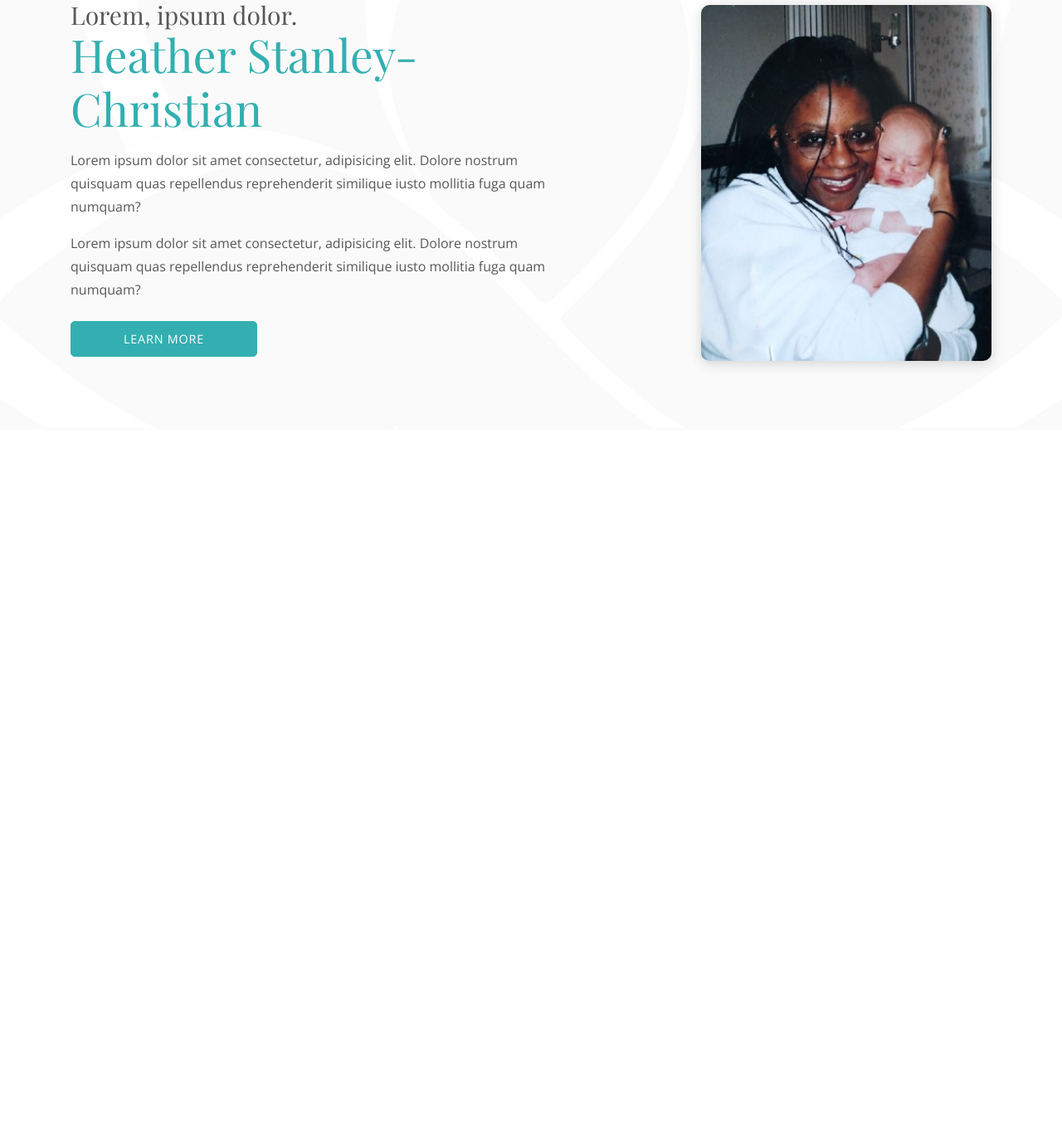
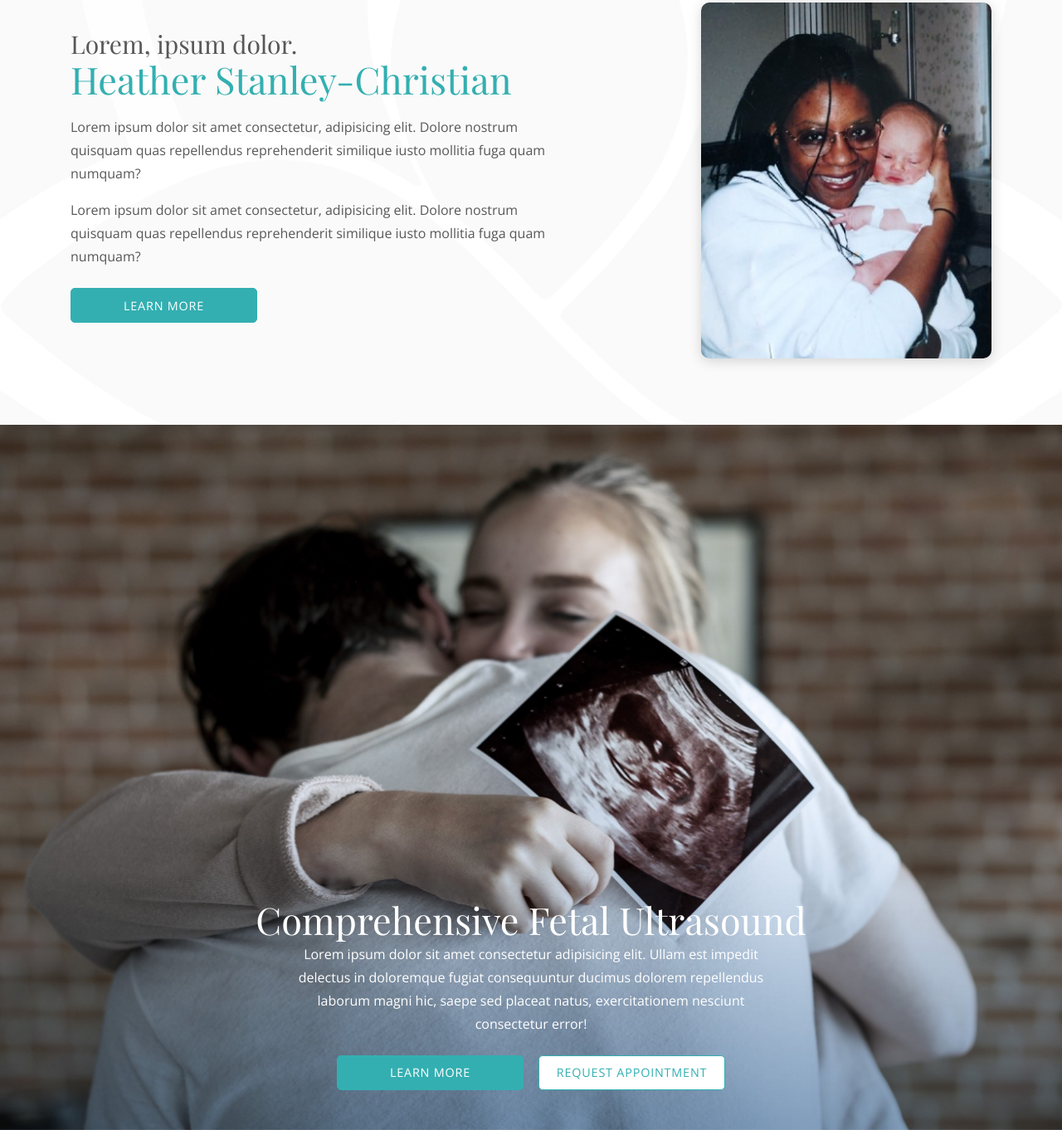
Before and after one commit to drbcreative/UnityMFM-Static, a plain HTML site: page index.html in a window 1280 px wide. Shown: the part 817-2179 px from the top of the page at 83% size. Before the commit the page ends 1335 px from the top, so only its background shows below. Drawn offline with nearby package versions, Linux system fonts and the light colour scheme; a script that the page names is missing; a web font is replaced by a local one.

Commit message:
comprehensive section complete

```diff
--- a/index.html
+++ b/index.html
@@ -136,10 +136,10 @@
         <div class="row align-items-start align-items-xl-center">
           <div class="col-md-6 col-xl-7">
             <div class="section-info">
-              <h3 class="color-dark">Lorem, ipsum dolor.</h3>
-              <h1 class="color-main">
+              <h4 class="color-dark">Lorem, ipsum dolor.</h4>
+              <h2 class="color-main">
                 Heather Stanley-Christian
-              </h1>
+              </h2>
               <p class="body-copy color-dark">
                 Lorem ipsum dolor sit amet consectetur, adipisicing elit. Dolore nostrum quisquam quas repellendus
                 reprehenderit similique iusto mollitia fuga quam numquam?
@@ -160,6 +160,28 @@
     <!-- /bio -->
 
     <!-- comprehensive -->
+    <section class="comprehensive d-flex align-items-md-end">
+      <div class="container">
+        <div class="row">
+          <div class="col">
+            <div class="section-info text-md-center">
+              <h2 class="color-white">
+                Comprehensive Fetal Ultrasound
+              </h2>
+              <p class="body-copy color-white mb-4">
+                Lorem ipsum dolor sit amet consectetur adipisicing elit. Ullam est impedit delectus in doloremque fugiat
+                consequuntur ducimus dolorem repellendus laborum magni hic, saepe sed placeat natus, exercitationem
+                nesciunt consectetur error!
+              </p>
+              <div class="ui-btn-group">
+                <div class="ui-btn ui-btn-main">LEARN MORE</div>
+                <div class="ui-btn ui-btn-light-ol">REQUEST APPOINTMENT</div>
+              </div>
+            </div>
+          </div>
+        </div>
+      </div>
+    </section>
     <!-- /comprehensive -->
 
     <!-- prenatal -->
--- a/scss/partials/_responsive.scss
+++ b/scss/partials/_responsive.scss
@@ -31,6 +31,21 @@
 
   /* BIO ******************************************************************** */
   /* COMPREHENSIVE SECTION ************************************************** */
+  .comprehensive {
+    height: 550px;
+    padding: 60px 20px;
+
+    &::before {
+      content: '';
+      position: absolute;
+      top: 0;
+      left: 0;
+      width: 100%;
+      height: 100%;
+      background: rgba($color-dark, .75);
+    }
+  }
+
   /* PRENATAL EVAl SECTION ************************************************** */
   /* DIAGNOSTIC OVERVIEW **************************************************** */
   /* TESTIMONIAL SECTION **************************************************** */
@@ -113,6 +128,21 @@
 
   /* BIO ******************************************************************** */
   /* COMPREHENSIVE SECTION ************************************************** */
+  .comprehensive {
+    height: 700px;
+    padding: 40px 20px;
+
+    &::before {
+      content: '';
+      position: absolute;
+      top: 0;
+      left: 0;
+      width: 100%;
+      height: 100%;
+      background: transparent;
+    }
+  }
+
   /* PRENATAL EVAl SECTION ************************************************** */
   /* DIAGNOSTIC OVERVIEW **************************************************** */
   /* TESTIMONIAL SECTION **************************************************** */
@@ -170,6 +200,21 @@
   }
 
   /* COMPREHENSIVE SECTION ************************************************** */
+  .comprehensive {
+    height: 850px;
+    padding: 40px 20px;
+
+    &::before {
+      content: '';
+      position: absolute;
+      top: 0;
+      left: 0;
+      width: 100%;
+      height: 100%;
+      background: transparent;
+    }
+  }
+
   /* PRENATAL EVAl SECTION ************************************************** */
   /* DIAGNOSTIC OVERVIEW **************************************************** */
   /* TESTIMONIAL SECTION **************************************************** */
--- a/scss/partials/_sections.scss
+++ b/scss/partials/_sections.scss
@@ -64,6 +64,31 @@
 /* -------------------------------------------------------------------------- */
 /* COMPREHENSIVE SECTION */
 /* -------------------------------------------------------------------------- */
+.comprehensive {
+  background: url('../../img/comprehensive-bg@2x.jpg') center / cover;
+  min-height: 400px;
+  position: relative;
+  padding: 40px 20px;
+  display: flex;
+  align-items: center;
+
+  .section-info {
+    p {
+      max-width: 600px;
+      margin: 0 auto;
+    }
+  }
+
+  &::before {
+    content: '';
+    position: absolute;
+    top: 0;
+    left: 0;
+    width: 100%;
+    height: 100%;
+    background: rgba($color-dark, .85);
+  }
+}
 
 /* -------------------------------------------------------------------------- */
 /* PRENATAL EVAl SECTION */
--- a/scss/partials/_typography.scss
+++ b/scss/partials/_typography.scss
@@ -37,6 +37,21 @@ h1 {
 
 h2 {
   font-family: $font-secondary;
+  font-size: 45px; // 45px
+  line-height: 55px;
+  font-weight: 300;
+
+  &.is-bold {
+    font-weight: 700;
+  }
+
+  &.is-italic {
+    font-style: italic;
+  }
+}
+
+h3 {
+  font-family: $font-secondary;
   font-size: 2.188; // 35px
   line-height: 2.188;
   font-weight: 300;
@@ -54,7 +69,7 @@ h2 {
   }
 }
 
-h3 {
+h4 {
   font-family: $font-secondary;
   font-size: 1.875rem; // 30px
   line-height: 1.875rem;
@@ -66,7 +81,6 @@ h3 {
 }
 
 /* All Other Headers */
-h4,
 h5,
 h6 {
   font-family: $font-secondary;
```
Also changed, not shown: css/theme.min.css, 1 other file.
